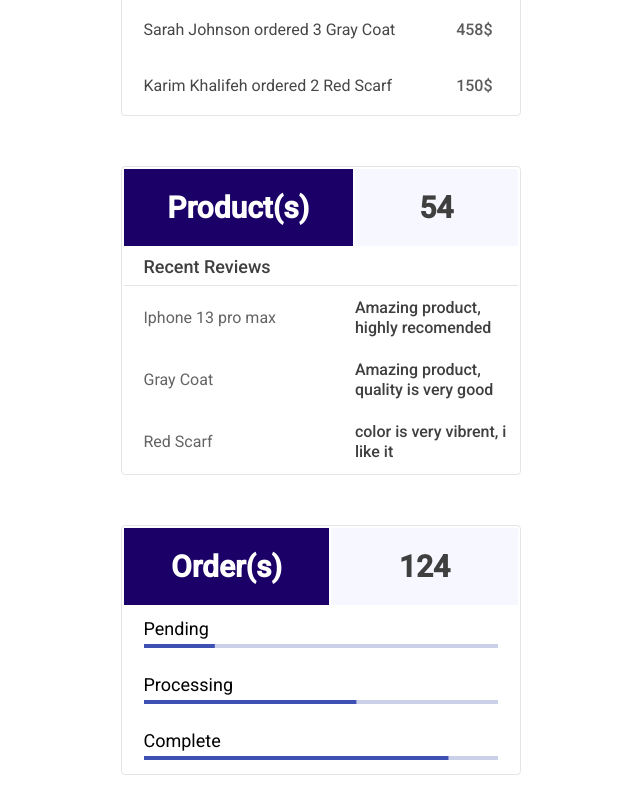
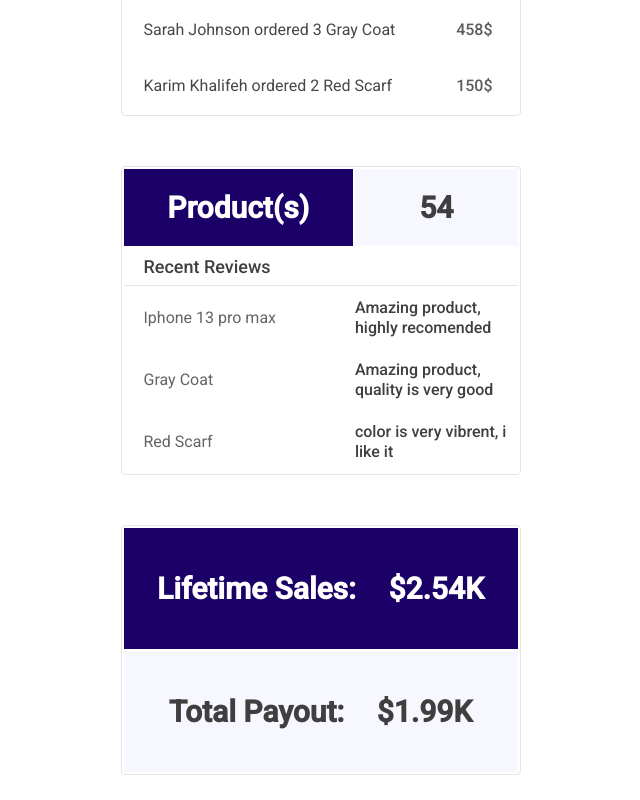
Before and after one commit to aminabdulkhalek/MultiVendor, an Angular app in the folder MultiVendor-FrontEnd/: page / in a window 1280 px wide. Shown: the part 1203-2003 px from the top of the page, without its empty margins (353-993 px from the left). Built offline with nearby package versions, Linux system fonts and the light colour scheme.

Commit message:
added income component to vendor dashboard

```diff
--- a/MultiVendor-FrontEnd/src/app/app.module.ts
+++ b/MultiVendor-FrontEnd/src/app/app.module.ts
@@ -15,6 +15,7 @@ import { ProductsTableComponent } from './vendor-dashboard/products-table/produc
 import { CustomersTableComponent } from './vendor-dashboard/customers-table/customers-table.component';
 import { RecentOrdersTableComponent } from './vendor-dashboard/recent-orders-table/recent-orders-table.component';
 import { RecentReviewsTableComponent } from './vendor-dashboard/recent-reviews-table/recent-reviews-table.component';
+import { IncomeTableComponent } from './vendor-dashboard/income-table/income-table.component';
 
 @NgModule({
   declarations: [
@@ -25,7 +26,8 @@ import { RecentReviewsTableComponent } from './vendor-dashboard/recent-reviews-t
     ProductsTableComponent,
     CustomersTableComponent,
     RecentOrdersTableComponent,
-    RecentReviewsTableComponent
+    RecentReviewsTableComponent,
+    IncomeTableComponent
   ],
   imports: [
     BrowserModule,
--- /dev/null
+++ b/MultiVendor-FrontEnd/src/app/vendor-dashboard/income-table/income-table.component.html
@@ -0,0 +1,8 @@
+<table>
+  <tr class="header">
+    <td class="life">Lifetime Sales: <span>$2.54K</span></td>
+  </tr>
+  <tr class="header">
+    <td class="payout">Total Payout: <span>$1.99K</span></td>
+  </tr>
+</table>
--- /dev/null
+++ b/MultiVendor-FrontEnd/src/app/vendor-dashboard/income-table/income-table.component.scss
@@ -0,0 +1,31 @@
+table {
+    border: 1px solid #E5E5E5;
+    border-radius: 4px;
+    width: 400px;
+    height: 250px;
+}
+
+
+.header {
+    font-size: x-large;
+    font-weight: 700;
+
+}
+
+.life{
+    font-size: 30px;
+    color: white;
+    background-color: #1B0067;
+    text-align: center;
+}
+
+.payout {
+    font-size: 30px;
+    color: #3F3F3F;
+    background-color: #F7F7FF;
+    text-align: center;
+}
+
+span{
+    padding-left: 25px;
+}
--- /dev/null
+++ b/MultiVendor-FrontEnd/src/app/vendor-dashboard/income-table/income-table.component.ts
@@ -0,0 +1,15 @@
+import { Component, OnInit } from '@angular/core';
+
+@Component({
+  selector: 'app-income-table',
+  templateUrl: './income-table.component.html',
+  styleUrls: ['./income-table.component.scss']
+})
+export class IncomeTableComponent implements OnInit {
+
+  constructor() { }
+
+  ngOnInit(): void {
+  }
+
+}
--- a/MultiVendor-FrontEnd/src/app/vendor-dashboard/vendor-dashboard.component.html
+++ b/MultiVendor-FrontEnd/src/app/vendor-dashboard/vendor-dashboard.component.html
@@ -14,5 +14,5 @@
   <app-customers-table class="table"></app-customers-table>
   <app-recent-orders-table class="table"></app-recent-orders-table>
   <app-recent-reviews-table class="table"></app-recent-reviews-table>
-  <app-orders-table class="table"></app-orders-table>
+  <app-income-table class="table"></app-income-table>
 </div>
```
Also changed, not shown: 1 other file (tests, documents, lock files or other folders).
